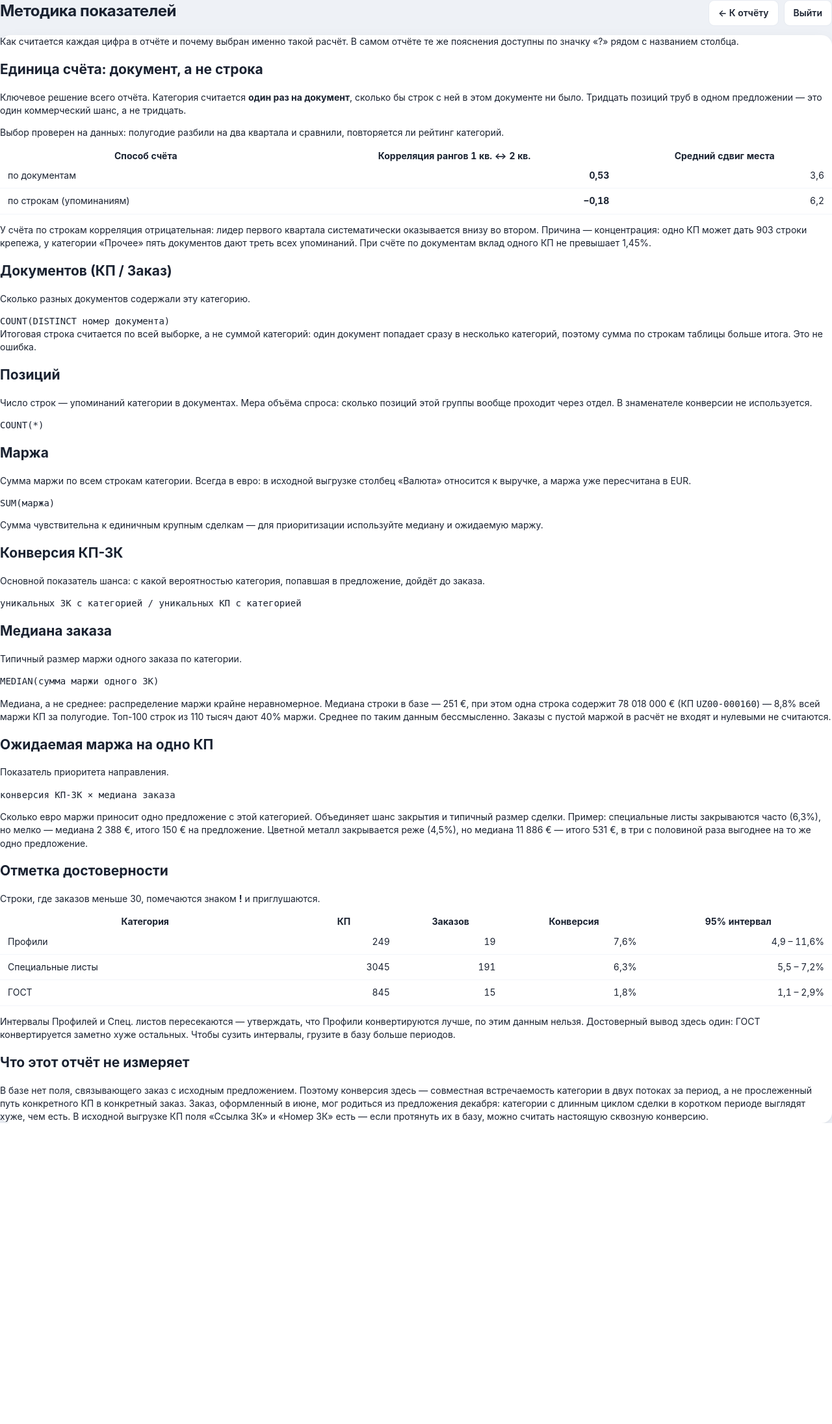
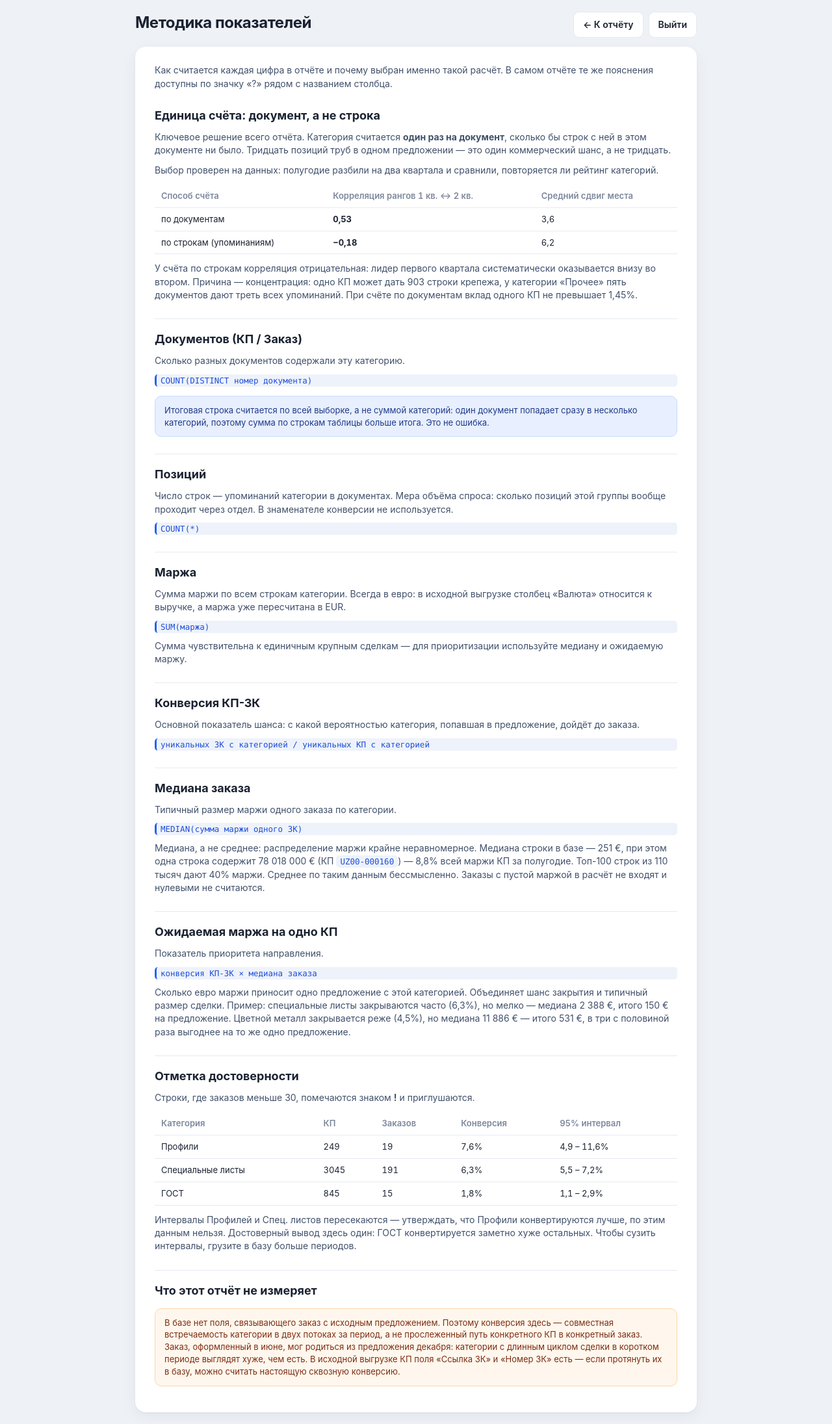
Before and after one commit to vkrn-work/metal-bi, a FastAPI app: page /metrics in a window 1280 px wide. Shown: the whole page at 65% size. Before the commit the page ends 1728 px from the top, so only its background shows below. Run offline with FastAPI, Linux system fonts and the light colour scheme; the visitor is signed in with stand-in values (Sample User, id 1).

Commit message:
Стили подсказок и страницы методики + METRICS.md

```diff
--- a/app/static/styles.css
+++ b/app/static/styles.css
@@ -109,3 +109,40 @@ tfoot td:first-child{text-align:left}
 .ok{padding:12px 14px;background:var(--green-soft);border:1px solid #bbf7d0;color:#166534;border-radius:10px;margin-bottom:16px}
 .loading{padding:60px;text-align:center;color:var(--muted)}
 @media(max-width:1200px){.grid{grid-template-columns:1fr}.kpis{grid-template-columns:1fr}}
+
+/* ---------- всплывающие подсказки по показателям ---------- */
+.help{display:inline-grid;place-items:center;width:15px;height:15px;margin-left:5px;
+  border-radius:50%;background:#dbe4f5;color:#41506b;font-size:10px;font-weight:700;
+  cursor:help;vertical-align:middle;user-select:none}
+.help:hover{background:var(--blue);color:#fff}
+.help.warn-flag{background:#fde68a;color:#92400e}
+.help.warn-flag:hover{background:#f59e0b;color:#fff}
+.tip{position:fixed;z-index:50;width:320px;padding:12px 14px;background:#0f172a;color:#e2e8f0;
+  border-radius:10px;box-shadow:0 10px 30px rgba(15,23,42,.28);font-size:12.5px;line-height:1.5;
+  pointer-events:none}
+.tip b{display:block;margin-bottom:5px;color:#fff;font-size:13px}
+.tip p{margin:0 0 8px}
+.tip code{display:block;padding:6px 8px;background:#1e293b;border-radius:6px;color:#93c5fd;
+  font:11.5px ui-monospace,Menlo,monospace}
+tr.weak td{color:#8592a8}
+tr.weak td:first-child{color:var(--ink)}
+.hint a{color:var(--blue);text-decoration:none;font-weight:600}
+.hint a:hover{text-decoration:underline}
+
+/* ---------- страница методики ---------- */
+.doc{max-width:900px;margin:0 auto;padding:18px}
+.doc-card{padding:26px 30px}
+.doc-card h1{margin:0 0 4px;font-size:26px}
+.doc-card h2{margin:26px 0 10px;font-size:18px;padding-top:18px;border-top:1px solid var(--line)}
+.doc-card h2:first-of-type{border-top:0;padding-top:0}
+.doc-card p{margin:0 0 10px;color:#41506b}
+.doc-card code{padding:2px 6px;background:#eef2fa;border-radius:5px;
+  font:12.5px ui-monospace,Menlo,monospace;color:#1d4ed8}
+.formula{display:block;margin:10px 0;padding:12px 14px;background:#f6f8fc;border-left:3px solid var(--blue);
+  border-radius:0 8px 8px 0;font:13px ui-monospace,Menlo,monospace;color:#1a2231}
+.doc-card table{margin:12px 0}
+.doc-card td,.doc-card th{padding:8px 10px;text-align:left;border-bottom:1px solid var(--line);font-size:13px}
+.doc-card th{color:var(--muted);font-weight:600}
+.callout{margin:14px 0;padding:12px 14px;background:#fff7ed;border:1px solid #fed7aa;
+  border-radius:10px;color:#7c2d12;font-size:13px}
+.callout.info{background:var(--blue-soft);border-color:#c7dbfd;color:#1e3a8a}
```
